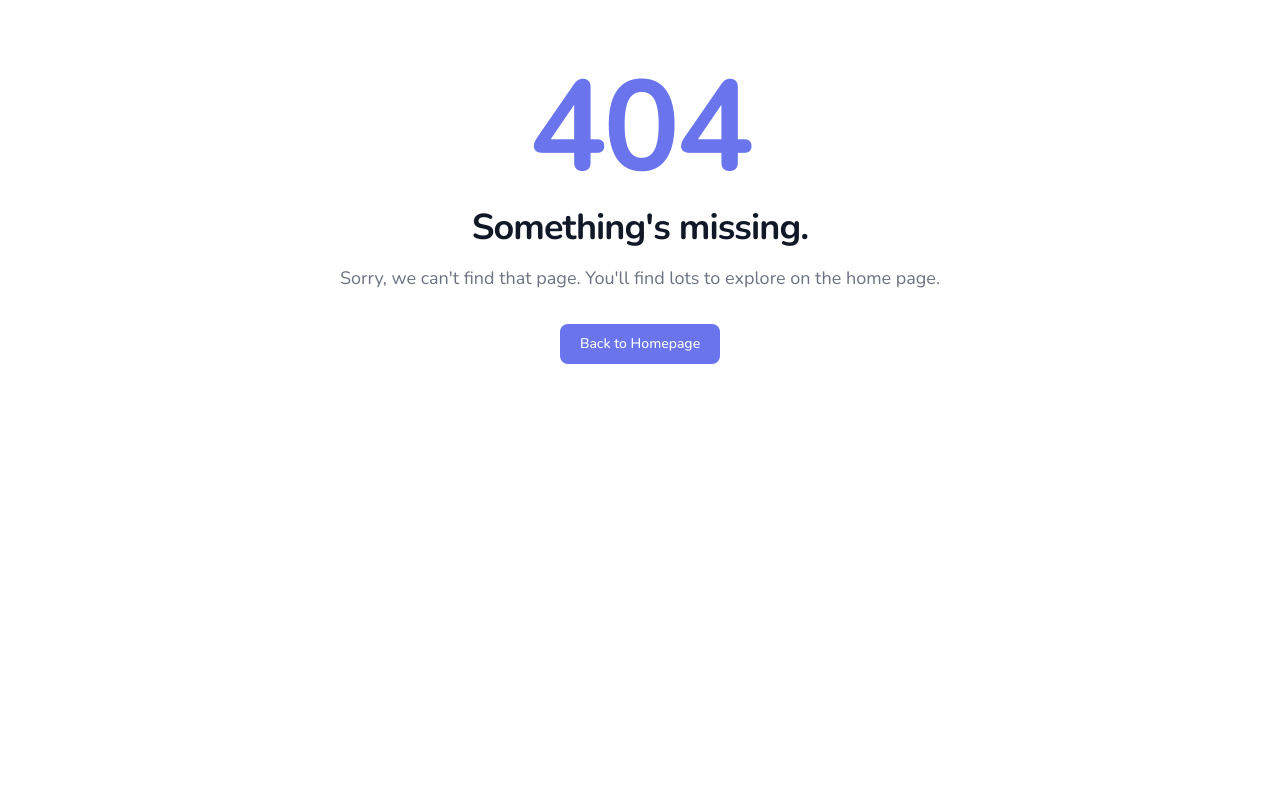
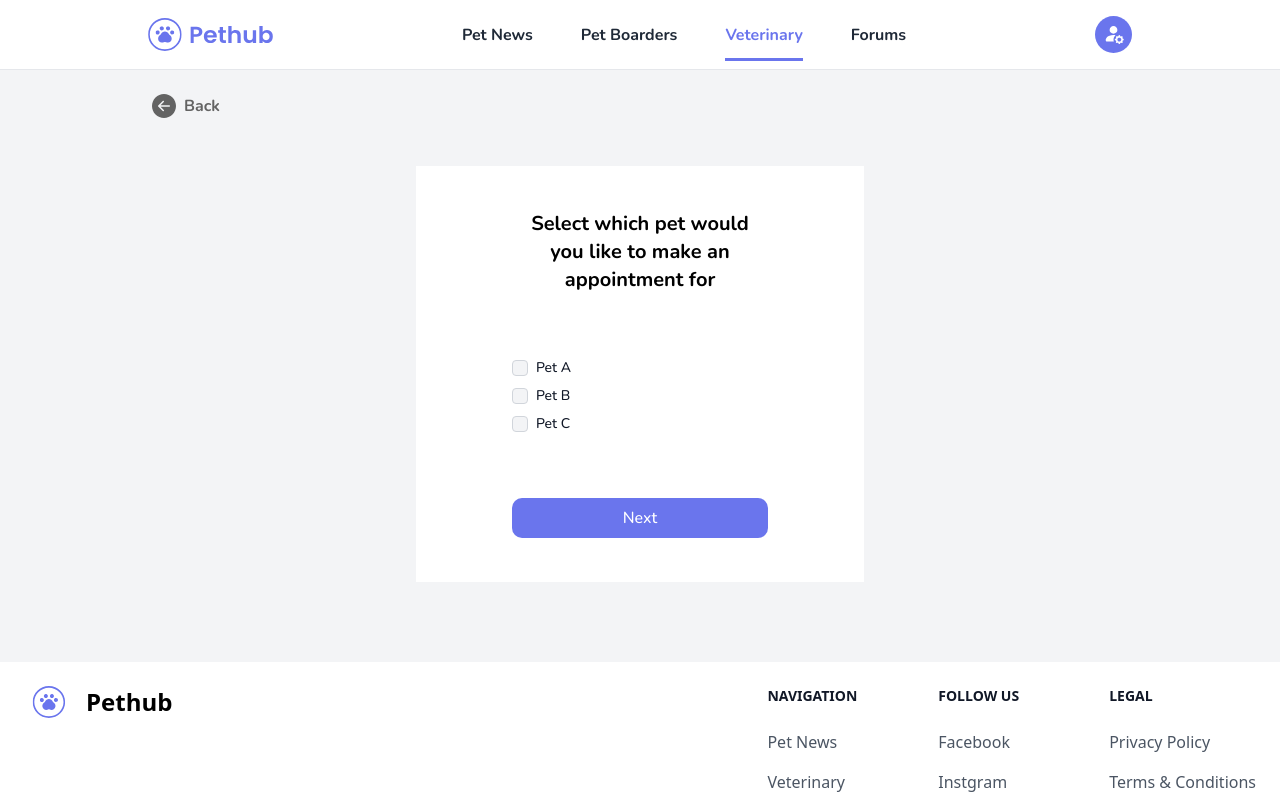
Before and after one commit to Cwjiee/pethub-frontend, a Next.js app: page /veterinary/1/book in a window 1280 px wide. Before the commit this address had no page. Shown: the top 800 px of the page. Built offline with nearby package versions, Linux system fonts and the light colour scheme.

Commit message:
fix: back button position

```diff
--- a/src/pages/news/create.jsx
+++ b/src/pages/news/create.jsx
@@ -14,8 +14,10 @@ export default function CreateNews() {
 	return (
               <>
                 <Navbar title={false}>Pet News</Navbar>
-                  <div className="w-[40%] mt-12 m-auto py-11 px-16 bg-white">
+                  <div className="w-[80%] m-auto pt-6 px-6">
                     <BackButton route={route} />
+                  </div>
+                  <div className="w-[80%] sm:w-[40%] mt-12 m-auto py-11 px-16 bg-white">
                     <div className="flex flex-col justify-between gap-[25px]">
                       <h2 className="mx-auto font-bold text-xl">Create Pet News</h2>
                       <div>
--- /dev/null
+++ b/src/pages/veterinary/[id]/book.jsx
@@ -0,0 +1,37 @@
+import Navbar from "@/components/organisms/Navbar"
+import BackButton from "@/components/atoms/BackButton"
+import { v4 } from "uuid"
+
+export default function Book() {
+  const route = "/veterinary"
+  const pets = [
+    "Pet A",
+    "Pet B",
+    "Pet C",
+  ]
+
+  return (
+    <>
+      <Navbar title={false}>Veterinary</Navbar>
+      <div className="w-[80%] m-auto pt-6 px-6">
+        <BackButton route={route} />
+      </div>
+      <div className="w-[35%] mt-12 m-auto py-11 px-24 bg-white">
+        <div className="flex flex-col gap-16">
+          <div className="text-xl font-bold text-center">Select which pet would you like to make an appointment for</div>
+          <div className="flex flex-col gap-2">
+            {pets.map((pet) => {
+              return (
+                <div key={v4()} class="flex items-center">
+                  <input id="checkbox" type="checkbox" value="" class="w-4 h-4 text-blue-600 bg-gray-100 border-gray-300 rounded focus:ring-blue-500 dark:focus:ring-blue-600 dark:ring-offset-gray-800 focus:ring-2 dark:bg-gray-700 dark:border-gray-600"/>
+                  <label for="checkbox" class="ml-2 text-sm font-medium text-gray-900 dark:text-gray-300">{pet}</label>
+                </div>
+              )
+            })}
+          </div>
+          <button className="w-full h-10 rounded-[10px] bg-primary-500 hover:bg-primary-600 active:bg-primary-700 text-white cursor-pointer">Next</button>
+        </div>
+      </div>
+    </>
+  )
+}
```
